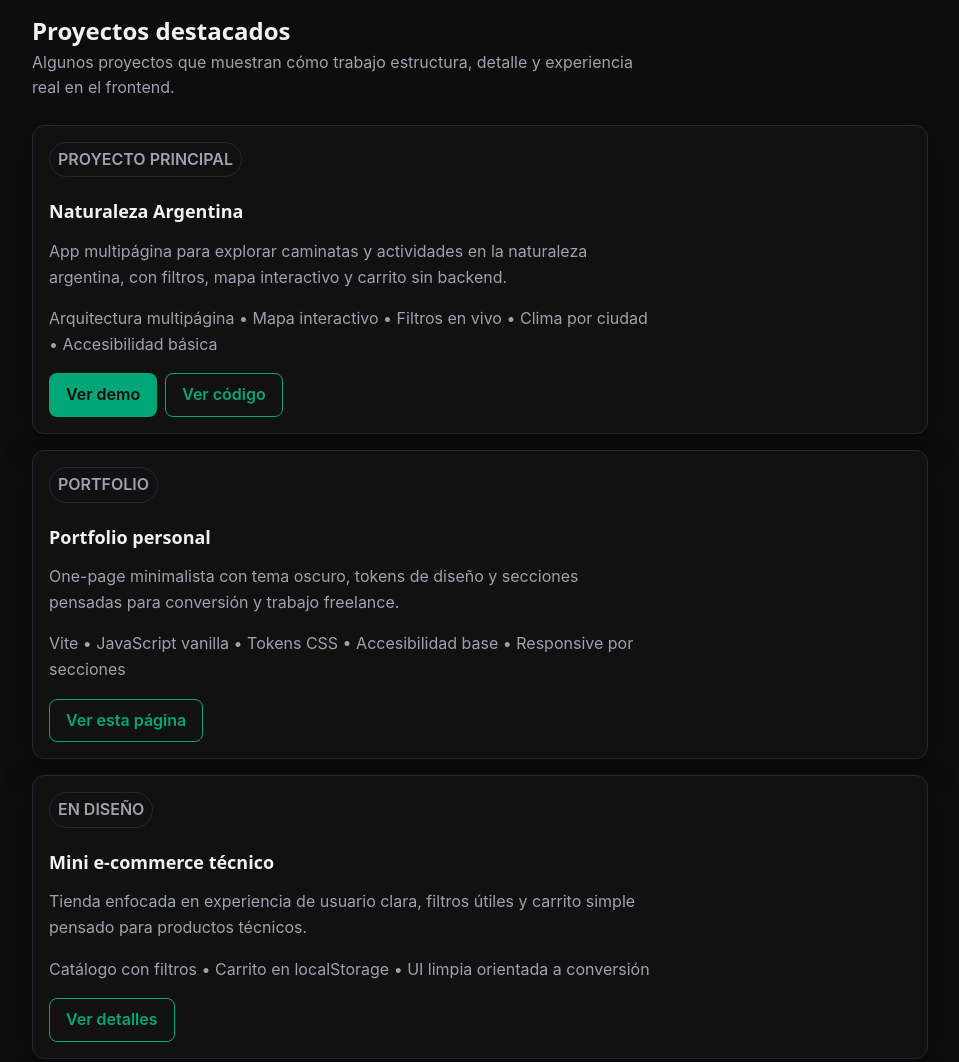
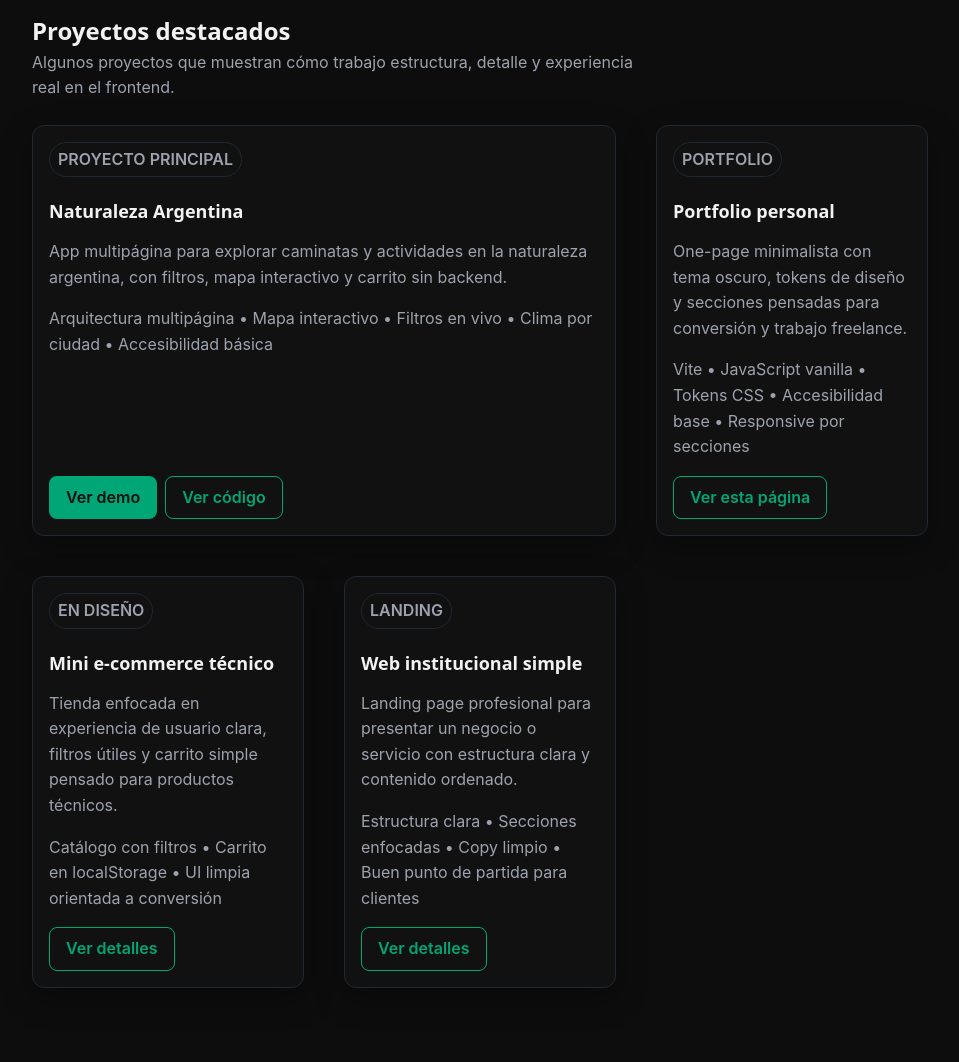
Before and after one commit to aquizu-ivan/portfolio-personal-ivan, a website built with Vite: page index.html in a window 1280 px wide. Shown: the part 1200-2262 px from the top of the page, without its empty margins (160-1119 px from the left). Built offline with nearby package versions, Linux system fonts and the light colour scheme.

Commit message:
Ticket 5 - Bloque B: layout responsivo de Proyectos destacados

```diff
--- a/src/styles/sections/projects.css
+++ b/src/styles/sections/projects.css
@@ -44,3 +44,32 @@
   flex-wrap: wrap;
   gap: var(--space-sm);
 }
+
+@media (min-width: 768px) {
+  .projects__grid {
+    display: grid;
+    grid-template-columns: repeat(2, minmax(0, 1fr));
+    gap: var(--space-lg);
+  }
+
+  .project-card {
+    display: flex;
+    flex-direction: column;
+    height: 100%;
+  }
+
+  .project-card__actions {
+    margin-top: auto;
+  }
+}
+
+@media (min-width: 1024px) {
+  .projects__grid {
+    grid-template-columns: repeat(3, minmax(0, 1fr));
+    gap: var(--space-xl);
+  }
+
+  .project-card:first-child {
+    grid-column: span 2;
+  }
+}
```
